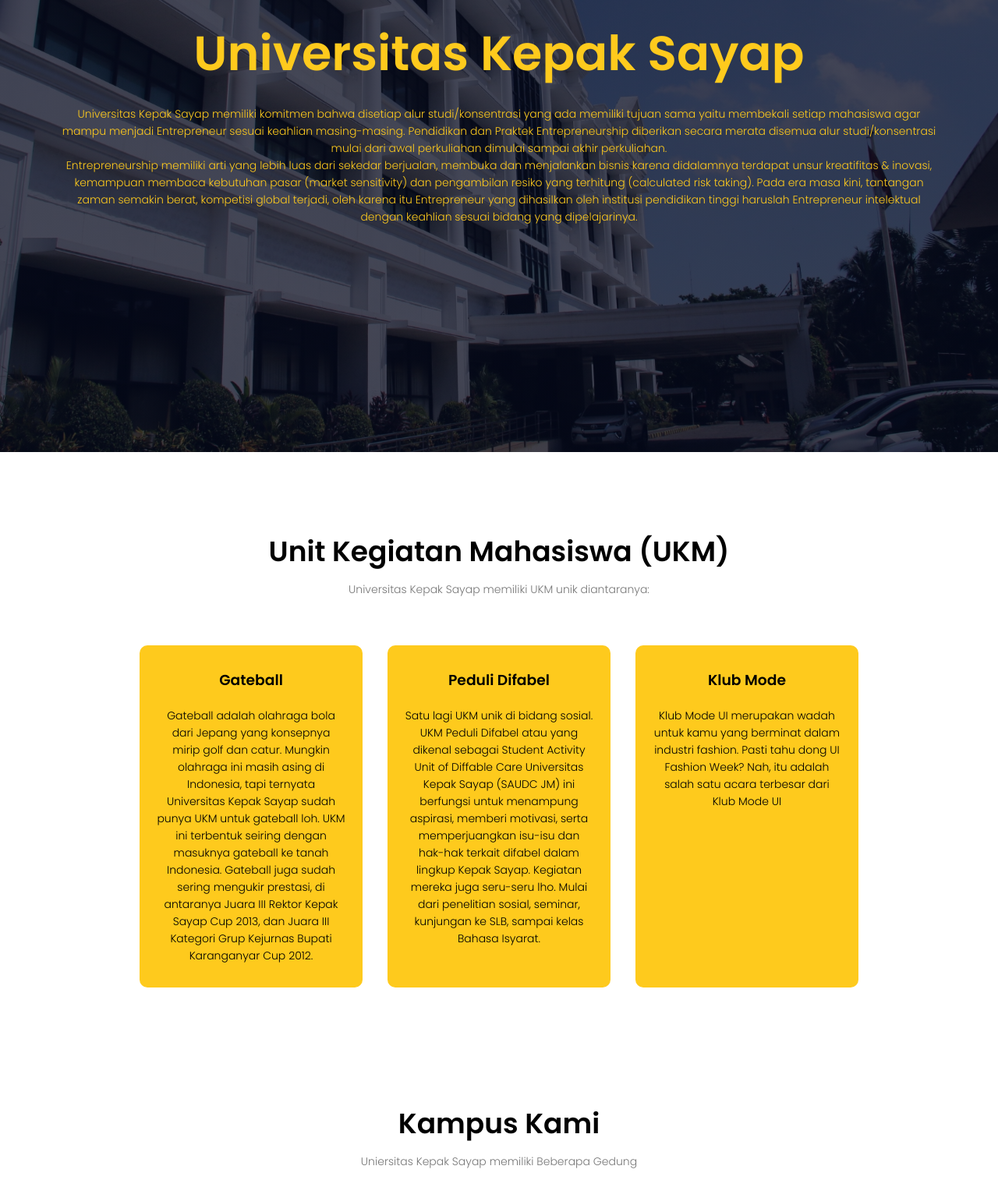
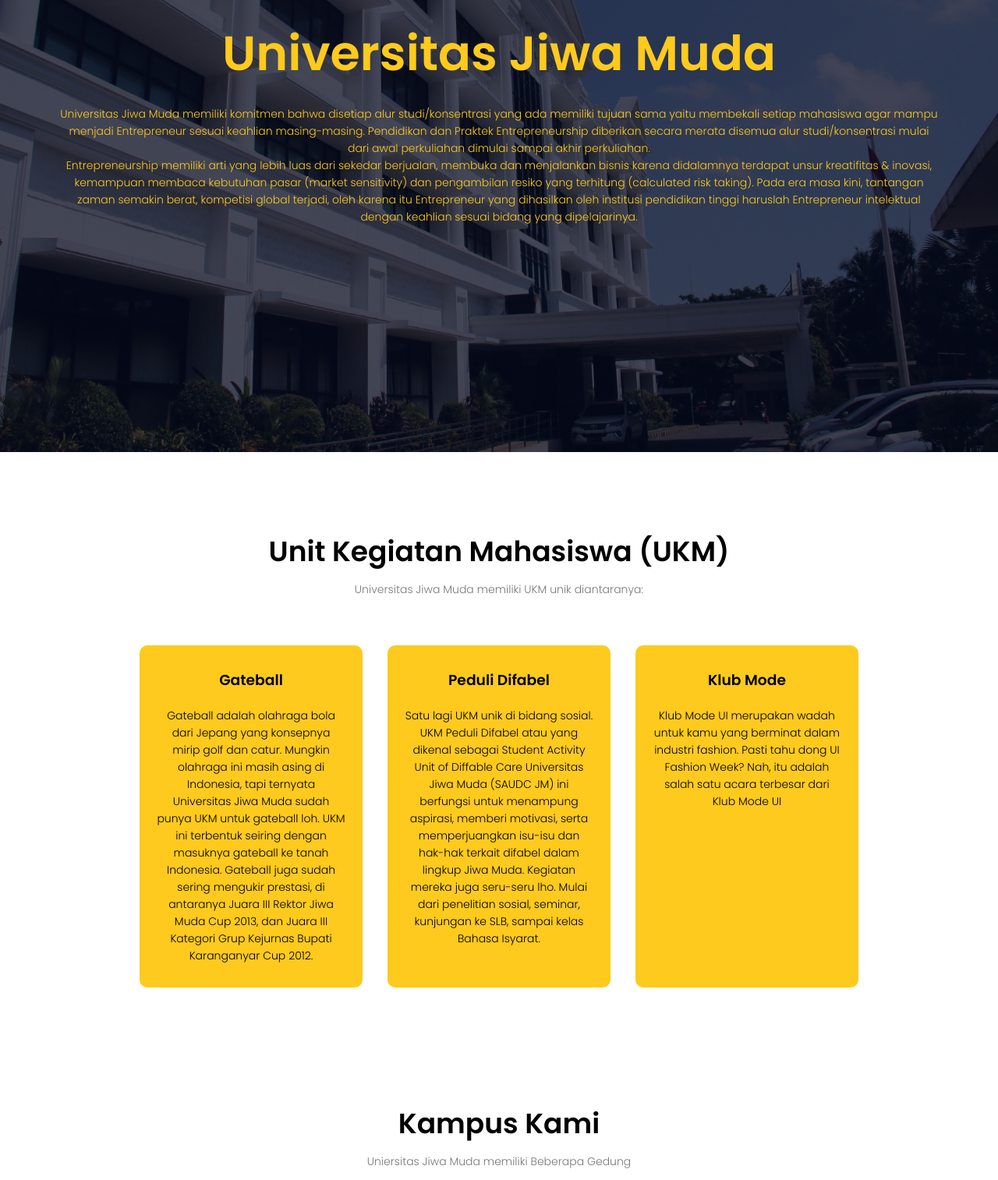
Before and after one commit to wedanaadi/college-website-baba-ujian, a plain HTML site: page index.html in a window 1280 px wide. Shown: the part 220-1734 px from the top of the page at 78% size. Drawn offline with Linux system fonts and the light colour scheme.

Commit message:
Revert "Update index.html"
This reverts commit b82fa3ddbb1bbdc8cdb34da4942b17835222e1c6.

```diff
--- a/index.html
+++ b/index.html
@@ -4,7 +4,7 @@
     <meta charset="UTF-8">
     <meta http-equiv="X-UA-Compatible" content="IE=edge">
     <meta name="viewport" content="width=device-width, initial-scale=1.0">
-    <title>Universitas Kepak Sayap</title>
+    <title>Universitas Jiwa Muda</title>
     <link rel="stylesheet" href="style.css">
     <link rel="preconnect" href="https://fonts.googleapis.com">
     <link rel="preconnect" href="https://fonts.gstatic.com" crossorigin>
@@ -29,8 +29,8 @@
         </nav>
 
         <div class="text-box">
-            <h1>Universitas Kepak Sayap</h1>
-            <p>Universitas Kepak Sayap memiliki komitmen bahwa disetiap alur studi/konsentrasi yang ada memiliki tujuan sama yaitu membekali setiap mahasiswa agar mampu menjadi Entrepreneur sesuai keahlian masing-masing. Pendidikan dan Praktek Entrepreneurship diberikan secara merata disemua alur studi/konsentrasi mulai dari awal perkuliahan dimulai sampai akhir perkuliahan.
+            <h1>Universitas Jiwa Muda</h1>
+            <p>Universitas Jiwa Muda memiliki komitmen bahwa disetiap alur studi/konsentrasi yang ada memiliki tujuan sama yaitu membekali setiap mahasiswa agar mampu menjadi Entrepreneur sesuai keahlian masing-masing. Pendidikan dan Praktek Entrepreneurship diberikan secara merata disemua alur studi/konsentrasi mulai dari awal perkuliahan dimulai sampai akhir perkuliahan.
                 <br>Entrepreneurship memiliki arti yang lebih luas dari sekedar berjualan, membuka dan menjalankan bisnis karena didalamnya terdapat unsur kreatifitas & inovasi, kemampuan membaca kebutuhan pasar (market sensitivity) dan pengambilan resiko yang terhitung (calculated risk taking). Pada era masa kini, tantangan zaman semakin berat, kompetisi global terjadi, oleh karena itu Entrepreneur yang dihasilkan oleh institusi pendidikan tinggi haruslah Entrepreneur intelektual dengan keahlian sesuai bidang yang dipelajarinya.</p>
             <!-- <a href="" class="hero-btn">Visit Us To Know More</a> -->
         </div>
@@ -38,16 +38,16 @@
 
     <section class="course">
         <h1>Unit Kegiatan Mahasiswa (UKM)</h1>
-        <p>Universitas Kepak Sayap memiliki UKM unik diantaranya:</p>
+        <p>Universitas Jiwa Muda memiliki UKM unik diantaranya:</p>
 
         <div class="row">
             <div class="course-col">
                 <h3>Gateball</h3>
-                <p>Gateball adalah olahraga bola dari Jepang yang konsepnya mirip golf dan catur. Mungkin olahraga ini masih asing di Indonesia, tapi ternyata Universitas Kepak Sayap sudah punya UKM untuk gateball loh. UKM ini terbentuk seiring dengan masuknya gateball ke tanah Indonesia. Gateball juga sudah sering mengukir prestasi, di antaranya Juara III Rektor Kepak Sayap Cup 2013, dan Juara III Kategori Grup Kejurnas Bupati Karanganyar Cup 2012.</p>
+                <p>Gateball adalah olahraga bola dari Jepang yang konsepnya mirip golf dan catur. Mungkin olahraga ini masih asing di Indonesia, tapi ternyata Universitas Jiwa Muda sudah punya UKM untuk gateball loh. UKM ini terbentuk seiring dengan masuknya gateball ke tanah Indonesia. Gateball juga sudah sering mengukir prestasi, di antaranya Juara III Rektor Jiwa Muda Cup 2013, dan Juara III Kategori Grup Kejurnas Bupati Karanganyar Cup 2012.</p>
             </div>
             <div class="course-col">
                 <h3>Peduli Difabel</h3>
-                <p>Satu lagi UKM unik di bidang sosial. UKM Peduli Difabel atau yang dikenal sebagai Student Activity Unit of Diffable Care Universitas Kepak Sayap (SAUDC JM) ini berfungsi untuk menampung aspirasi, memberi motivasi, serta memperjuangkan isu-isu dan hak-hak terkait difabel dalam lingkup Kepak Sayap. Kegiatan mereka juga seru-seru lho. Mulai dari penelitian sosial, seminar, kunjungan ke SLB, sampai kelas Bahasa Isyarat. </p>
+                <p>Satu lagi UKM unik di bidang sosial. UKM Peduli Difabel atau yang dikenal sebagai Student Activity Unit of Diffable Care Universitas Jiwa Muda (SAUDC JM) ini berfungsi untuk menampung aspirasi, memberi motivasi, serta memperjuangkan isu-isu dan hak-hak terkait difabel dalam lingkup Jiwa Muda. Kegiatan mereka juga seru-seru lho. Mulai dari penelitian sosial, seminar, kunjungan ke SLB, sampai kelas Bahasa Isyarat. </p>
             </div>
             <div class="course-col">
                 <h3>Klub Mode</h3>
@@ -58,7 +58,7 @@
 
     <section class="campus">
         <h1>Kampus Kami</h1>
-        <p>Uniersitas Kepak Sayap memiliki Beberapa Gedung</p>
+        <p>Uniersitas Jiwa Muda memiliki Beberapa Gedung</p>
 
         <div class="row">
             <div class="campus-col">
@@ -84,30 +84,30 @@
 
     <section class="facilities">
         <h1>Fasilitas Kami</h1>
-        <p>Untuk menunjang proses belajar-mengajar, Kepak Sayap menyediakan berbagai fasilitas perkuliahan yang lengkap.</p>
+        <p>Untuk menunjang proses belajar-mengajar, Jiwa Muda menyediakan berbagai fasilitas perkuliahan yang lengkap.</p>
 
         <div class="row">
             <div class="facilities-col">
                 <img src="img/library.png">
                 <h3>Perpustakaan</h3>
-                <p>Universitas Kepak Sayap dilengkapi sarana referensi perpustakaan tidak hanya pencarian buku secara manual tetapi juga telah berbasis digital library.</p>
+                <p>Universitas Jiwa Muda dilengkapi sarana referensi perpustakaan tidak hanya pencarian buku secara manual tetapi juga telah berbasis digital library.</p>
             </div>
             <div class="facilities-col">
                 <img src="img/basketball.png">
                 <h3>Area Olahraga</h3>
-                <p>Universitas Kepak Sayap dilengkapi sarana Olahraga salah satunya Basket</p>
+                <p>Universitas Jiwa Muda dilengkapi sarana Olahraga salah satunya Basket</p>
             </div>
             <div class="facilities-col">
                 <img src="img/cafeteria.png">
                 <h3>Kantin</h3>
-                <p>Kantin Universitas Kepak Sayap salah satu sarana prasarana yang banyak diminati para mahasiswa. Di tempat ini, mahasiswa dapat berbaur satu sama lain untuk menikmati hidangan menu yang beraneka ragam. Selain itu, kantin Unibos juga telah mengaplikasikan sistem sebagai kantin ruang terbuka bebas asap rokok dan bebas penggunaan plastik. Sehingga sangat mendukung untuk go green dan cinta lingkungan. </p>
+                <p>Kantin Universitas Jiwa Muda salah satu sarana prasarana yang banyak diminati para mahasiswa. Di tempat ini, mahasiswa dapat berbaur satu sama lain untuk menikmati hidangan menu yang beraneka ragam. Selain itu, kantin Unibos juga telah mengaplikasikan sistem sebagai kantin ruang terbuka bebas asap rokok dan bebas penggunaan plastik. Sehingga sangat mendukung untuk go green dan cinta lingkungan. </p>
             </div>
         </div>
     </section>
 
     <section class="course">
         <h1>Jalur Masuk</h1>
-        <p>Jalur masuk Universitas Kepak Sayap</p>
+        <p>Jalur masuk Universitas Jiwa Muda</p>
 
         <div class="row">
             <div class="course-col">
@@ -133,7 +133,7 @@
             <div class="testimonials-col">
                 <img src="img/user1.jpg">
                 <div>
-                    <p>Kuliah di UJM sangat menyenangkan, ayo bergabung di Universitas Kepak Sayap</p>
+                    <p>Kuliah di UJM sangat menyenangkan, ayo bergabung di Universitas Jiwa Muda</p>
                     <h3>Novia Handayani</h3>
                     <i class="fas fa-star"></i>
                     <i class="fas fa-star"></i>
@@ -145,7 +145,7 @@
             <div class="testimonials-col">
                 <img src="img/user2.jpg">
                 <div>
-                    <p>Fasilitas di Universitas Kepak Sayap sanggat baik, dosennya ramah-ramah</p>
+                    <p>Fasilitas di Universitas Jiwa Muda sanggat baik, dosennya ramah-ramah</p>
                     <h3>Andi Laksmana</h3>
                     <i class="fas fa-star"></i>
                     <i class="fas fa-star"></i>
```
